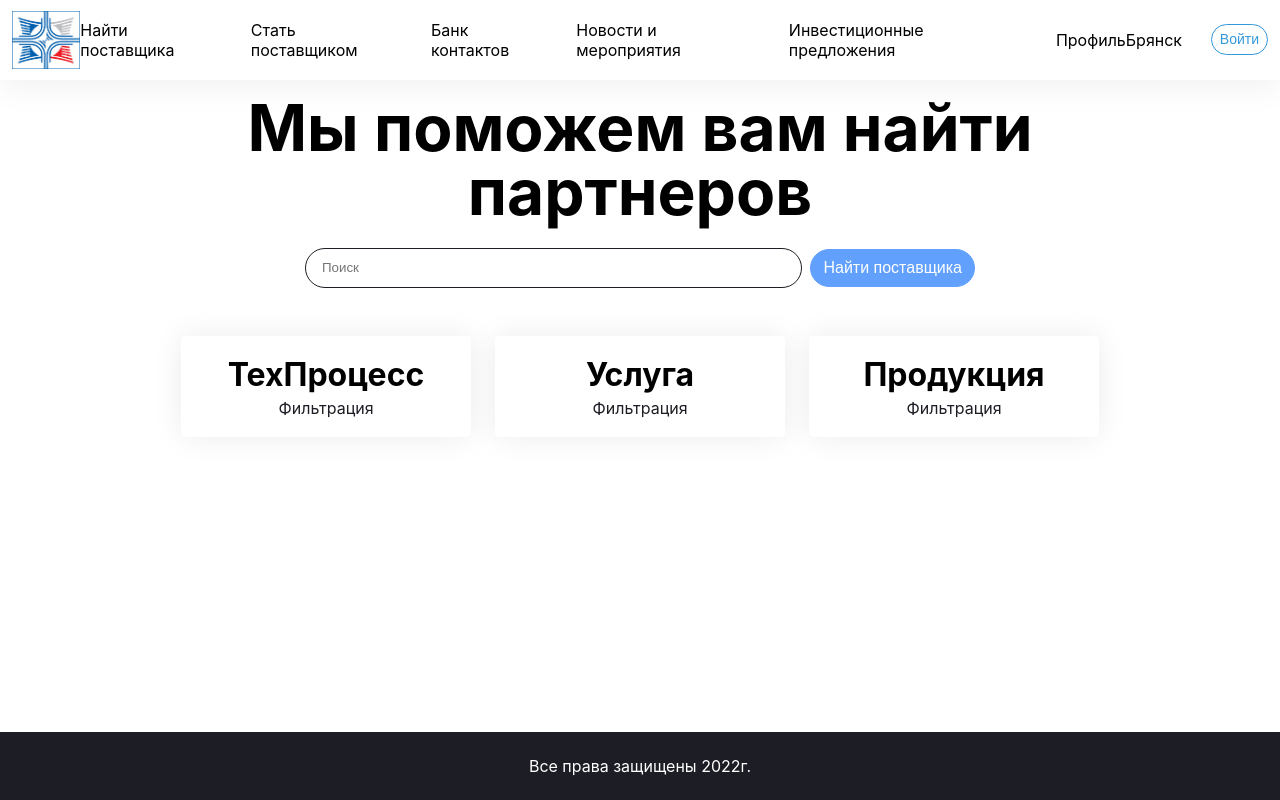
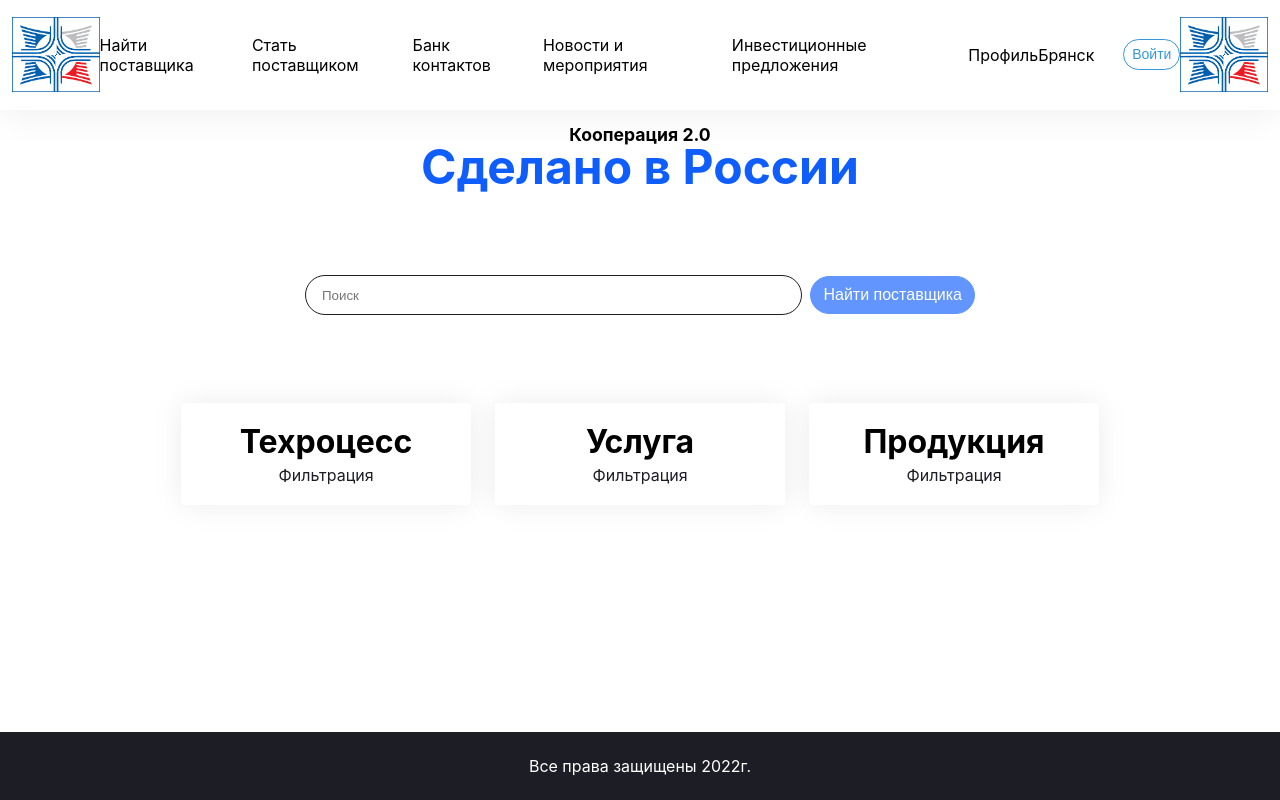
Before and after one commit to l0stvayne111/university-next, a Next.js app: page /home in a window 1280 px wide. Built offline with nearby package versions, Linux system fonts and the light colour scheme.

Commit message:
21.04.2022

```diff
--- a/src/layout/layout.tsx
+++ b/src/layout/layout.tsx
@@ -23,7 +23,9 @@ const Layout: React.FC = ({children}) => {
                                 <a className={`logo`}>
                                     <img src="/logo.jpg" alt=""/>
                                 </a>
+
                             </Link>
+
                             <ul className={`d-flex align-items-center`}>
                                 <li>
                                     <Link href={`/home`}>
@@ -62,7 +64,8 @@ const Layout: React.FC = ({children}) => {
                                     </Link>
                                 </li>
                             </ul>
-                            <ul className={`d-flex align-items-center`}>
+
+                           <ul className={`d-flex align-items-center`}>
                                 <li>
                                     <div className={`dropdown`}>
                                         <div
@@ -99,6 +102,12 @@ const Layout: React.FC = ({children}) => {
                                     </button>
                                 </li>
                             </ul>
+                            <Link href={`/home`}>
+                                <a className={`logo`}>
+                                    <img src="/logo.jpg" alt=""/>
+                                </a>
+
+                            </Link>
                         </div>
                     </div>
                 </div>
--- a/src/pages/home.tsx
+++ b/src/pages/home.tsx
@@ -37,9 +37,12 @@ const Home = () => {
                                 initial={`initial`}
                                 animate={`animate`}
                             >
+                                <p>Кооперация 2.0</p> Сделано в России
+                                {/*
                                 Мы поможем вам найти партнеров
-                            </motion.h1>
-
+                                */}
+                            </motion.h1> <h1></h1>
+                        <br /><br /><br />
 
                         </div>
                     </div>
@@ -74,7 +77,7 @@ const Home = () => {
                             </div>
                         </form>
                     </div>
-                </motion.div>
+                </motion.div><br /><br />
                 <div className={`filter-tabs mt-5`}>
                     <div className={`container-xxl`}>
                         <div className={`row align-items-center justify-content-center`}>
@@ -89,7 +92,7 @@ const Home = () => {
                                     onClick={() => setIsFilter(1)}
                                     className={`card ${isFilter === 1 && 'active'}`}>
                                     <h2>
-                                        ТехПроцесс
+                                        Техроцесс
                                     </h2>
                                     <p className={`mt-1`}>
                                         Фильтрация
--- a/src/pages/supplier/index.tsx
+++ b/src/pages/supplier/index.tsx
@@ -17,8 +17,9 @@ const Supplier = () => {
                                 initial={`initial`}
                                 animate={`animate`}
                             >
-                                У вас есть производственные предложения?
-                            </motion.h1>
+                                Хотите добавить предложение?
+                                {/*У вас есть производственные предложения?*/}
+                            </motion.h1> <br />
                             <motion.p
                                 variants={fadeIn}
                                 custom={2}
--- a/src/pages/suppliers/[id].tsx
+++ b/src/pages/suppliers/[id].tsx
@@ -19,8 +19,8 @@ type ICard = {
 const store: Array<ICard> = [
     {
         id: 1,
-        title: `Зубчатая деталь из титана`,
-        image: 'https://i0.wp.com/tehpribory.ru/wp-content/uploads/2021/01/SHesterni-4.jpg?resize=400%2C358&ssl=1',
+        title: `Фрезерная обработка`,
+        image: 'https://st40.stpulscen.ru/images/product/210/928/278_big.jpg',
         description: `ООО «Пронская Металлобаза» — динамично развивающаяся и высокотехнологичная производственная компания, которая поставляет качественный металлопрокат.`,
         path: `/product/`,
         ul: [`Материал: титан`, `Размер: 36x36x36`, `Вес: 300г`],
@@ -69,7 +69,7 @@ const Suppliers = () => {
 
     const [filters, setFilters] = useState([
         {
-            name: 'ТехПроцесс',
+            name: 'Техпроцесс',
             items: [
                 {
                     name: 'Механическая обработка',
--- a/src/styles/globals.scss
+++ b/src/styles/globals.scss
@@ -13,7 +13,7 @@ body{
 }
 
 :root{
-  --primary: #0f6efc;
+  --primary: #0f5efc;
   --black: #000000;
   --blue: #15348e;
   --dark: #1d1d25;
--- a/src/styles/index.scss
+++ b/src/styles/index.scss
@@ -13,8 +13,8 @@ a{
 .logo{
   font-size: 2rem;
   font-weight: 500;
-  width: 70px;
-  height: 70px;
+  width: 100px;
+  height: 100px;
   img{
     width: 100%;
     height: 100%;
@@ -53,10 +53,10 @@ a{
 
 .header{
   h1{
-    font-size: 4rem;
+    font-size: 3rem;
     text-align: center;
     line-height: 1;
-    color: var(--black);
+    color: var(--primary);
   }
   p{
     font-size: 1.1rem;
```
Also changed, not shown: src/pages/profile/index.tsx (+13 -3 lines), public/ao-baz.png (added).
